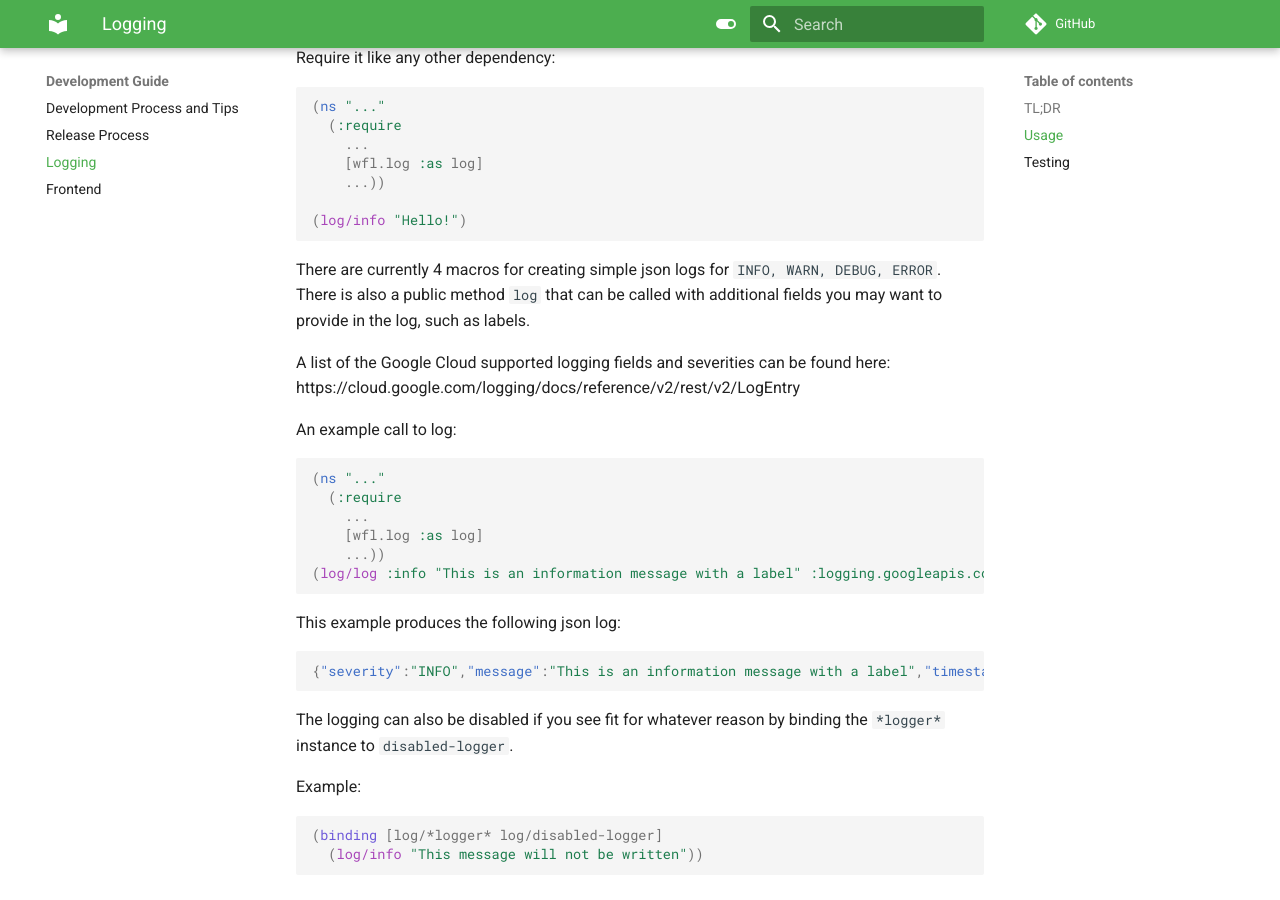
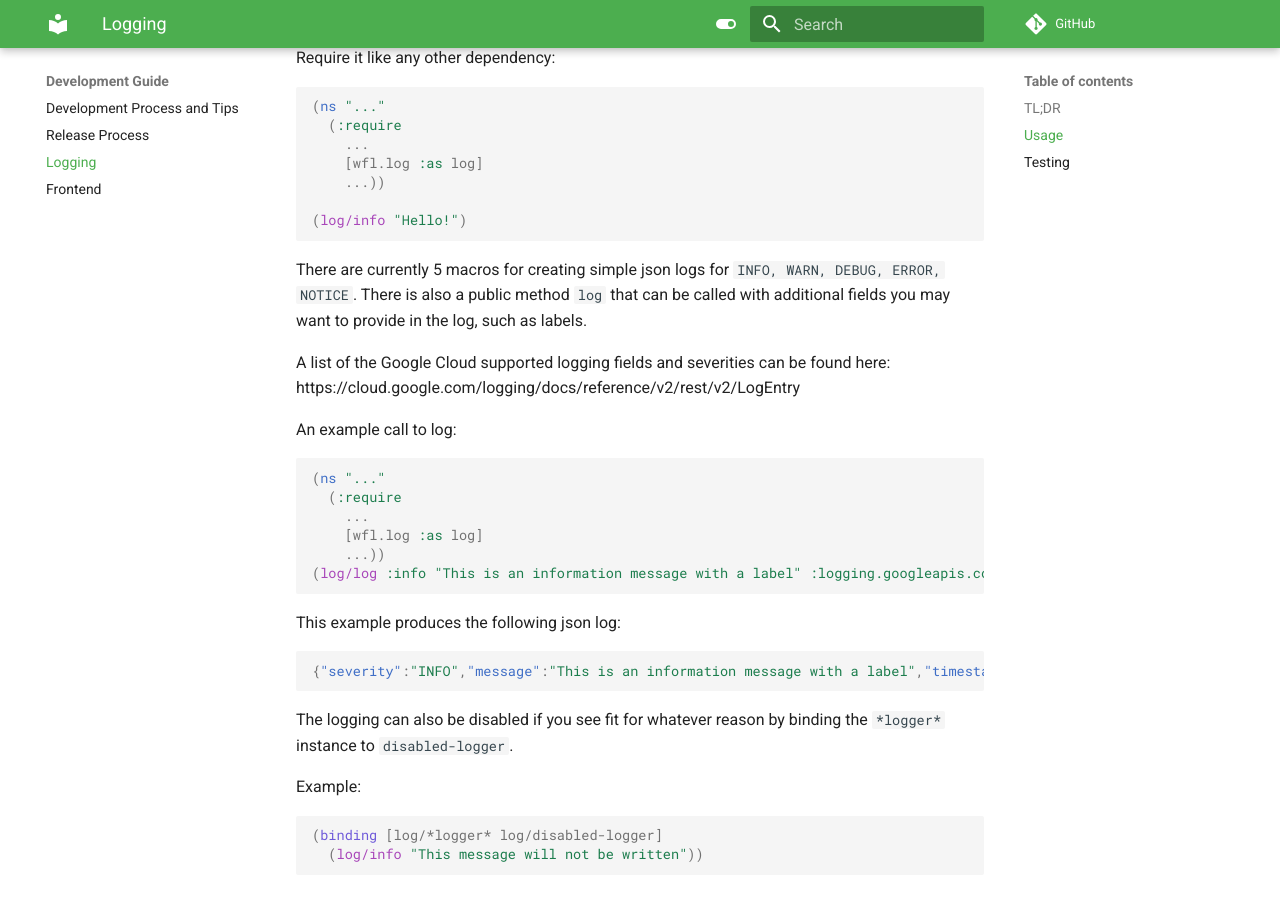
Before and after one commit to broadinstitute/wfl, an MkDocs documentation site: the page built from docs/md/dev-logging.md, in a window 1280 px wide and 900 px high, scrolled down 619 px. Built offline with MkDocs 1.6.1 and Material for MkDocs 9.7.7, drawn with Linux system fonts in a browser that asks for light colours; comment, search, counter and statistics services are not loaded.

Commit message:
added notice to documentation

````diff
--- a/docs/md/dev-logging.md
+++ b/docs/md/dev-logging.md
@@ -26,7 +26,7 @@ Require it like any other dependency:
 (log/info "Hello!")
 ```
 
-There are currently 4 macros for creating simple json logs for `INFO, WARN, DEBUG, ERROR`. There is also
+There are currently 5 macros for creating simple json logs for `INFO, WARN, DEBUG, ERROR, NOTICE`. There is also
 a public method `log` that can be called with additional fields you may want to provide in the log, such as
 labels.
 
````
